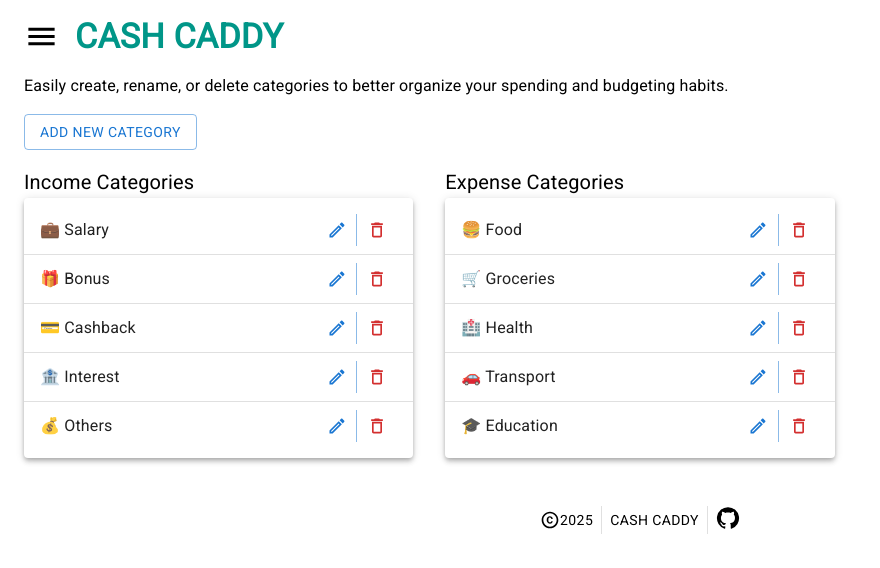
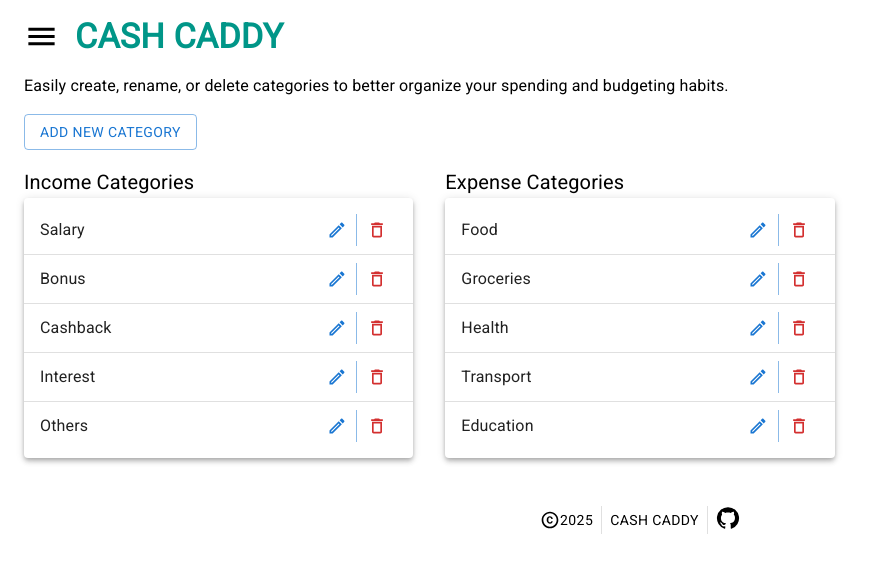
Before and after one commit to vmanidev/cash-caddy, a React (Vite) app: page /categories in a window 1280 px wide. Shown: the top 568 px of the page, without its empty margins (0-880 px from the left). Built offline with nearby package versions, Linux system fonts and the light colour scheme.

Commit message:
refactor(constants): move DEFAULT_CATEGORIES from form.ts to categories.ts

```diff
--- /dev/null
+++ b/src/constants/categories.ts
@@ -0,0 +1,18 @@
+import type { Category } from "../store/types";
+
+export const DEFAULT_CATEGORIES: Category = {
+    income: [
+        { key: "salary", value: "Salary" },
+        { key: "bonus", value: "Bonus" },
+        { key: "cashback", value: "Cashback" },
+        { key: "interest", value: "Interest" },
+        { key: "others", value: "Others" }
+    ],
+    expenses: [
+        { key: "food", value: "Food" },
+        { key: "groceries", value: "Groceries" },
+        { key: "health", value: "Health" },
+        { key: "transport", value: "Transport" },
+        { key: "education", value: "Education" }
+    ]
+}
--- a/src/constants/form.ts
+++ b/src/constants/form.ts
@@ -1,5 +1,4 @@
-import type { CategoryFormData, FormError, TransactionFormData } from "../models/form"
-import type { Category } from "../store/types"
+import type { CategoryFormData, FormError, TransactionFormData } from "../models/form";
 
 export const initialTransactionData: TransactionFormData = {
     date: "",
@@ -23,23 +22,6 @@
     errorMessage: ""
 }
 
-export const DEFAULT_CATEGORIES: Category = {
-    income: [
-        { key: "salary", value: "💼 Salary" },
-        { key: "bonus", value: "🎁 Bonus" },
-        { key: "cashback", value: "💳 Cashback" },
-        { key: "interest", value: "🏦 Interest" },
-        { key: "others", value: "💰 Others" }
-    ],
-    expenses: [
-        { key: "food", value: "🍔 Food" },
-        { key: "groceries", value: "🛒 Groceries" },
-        { key: "health", value: "🏥 Health" },
-        { key: "transport", value: "🚗 Transport" },
-        { key: "education", value: "🎓 Education" }
-    ]
-}
-
 export const HELPER_TEXT = {
     date: "Pick a date.",
     amount: "Enter the amount (numbers only).",
--- a/src/store/features/categorySlice.ts
+++ b/src/store/features/categorySlice.ts
@@ -1,6 +1,6 @@
 import { createSlice, type PayloadAction } from "@reduxjs/toolkit";
 import type { Category, CategoryPayload } from "../types";
-import { DEFAULT_CATEGORIES } from "../../constants/form";
+import { DEFAULT_CATEGORIES } from "../../constants/categories";
 
 const getInitialState = (): Category => {
     try {
```
